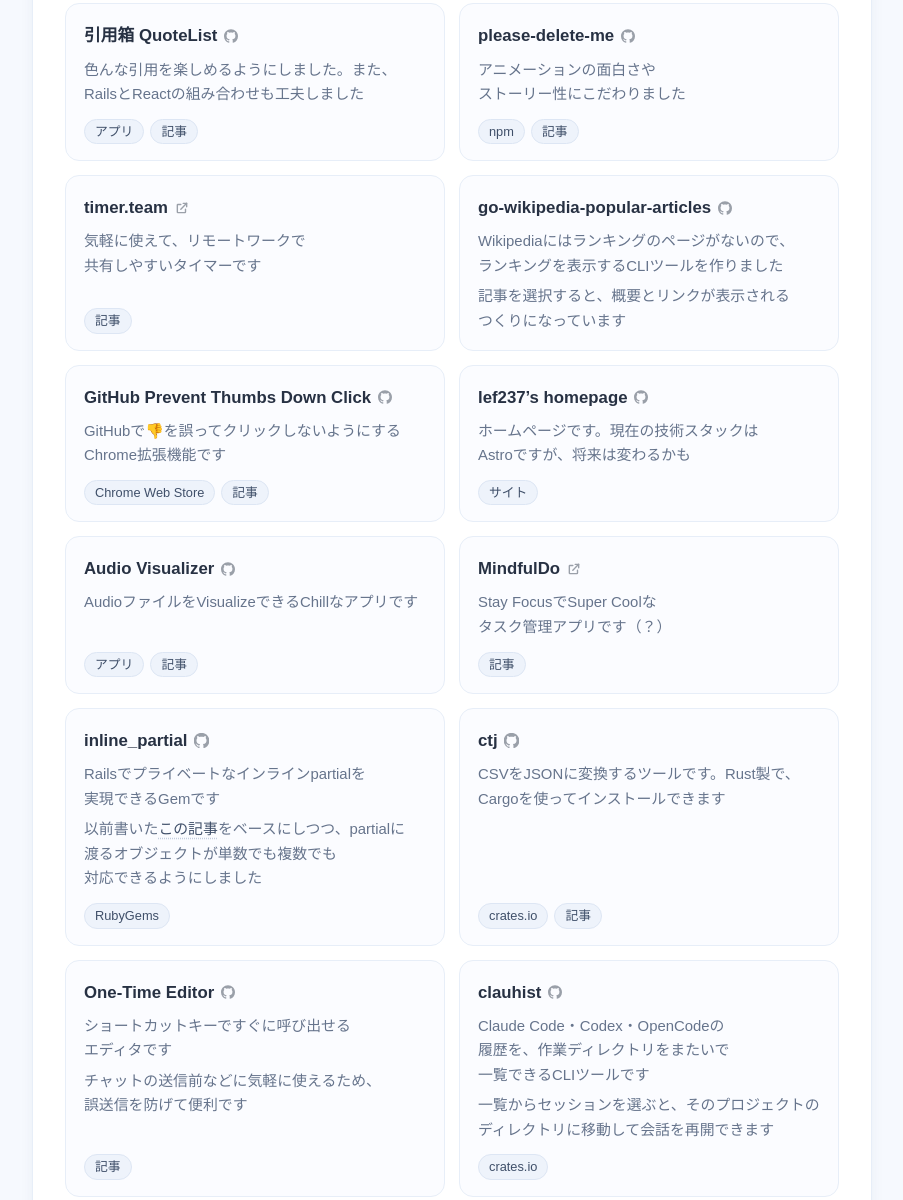
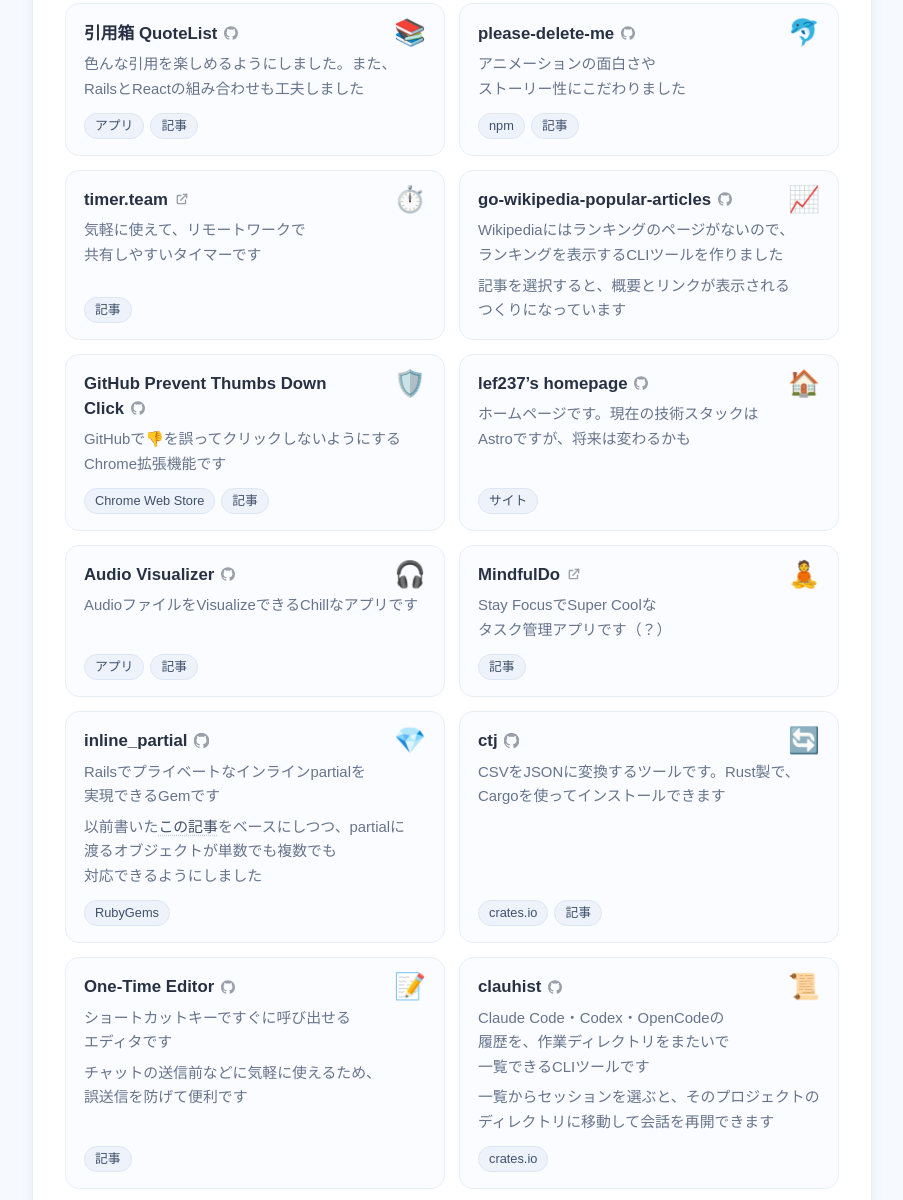
Before and after one commit to lef237/lef237.github.io, an Astro site: page /about in a window 1280 px wide. Shown: the part 836-2036 px from the top of the page, without its empty margins (188-1091 px from the left). Built offline with nearby package versions, Linux system fonts and the light colour scheme; Astro itself is replaced by a stand-in of ours.

Commit message:
Add emoji to Software cards on about page
- Write an emoji before each title in Markdown and place it at the card's top right via CSS grid

```diff
--- a/src/content/about.md
+++ b/src/content/about.md
@@ -26,65 +26,65 @@
 
 開発したアプリ・ライブラリを紹介します。公開中の作品から一部を抜粋しています。
 
-- [引用箱 QuoteList](https://github.com/lef237/quotelist)
+- 📚 [引用箱 QuoteList](https://github.com/lef237/quotelist)
   - 色んな引用を楽しめるようにしました。また、RailsとReactの組み合わせも工夫しました
   - [アプリ](https://quotelist.fly.dev/) [記事](https://lef237.hatenablog.com/entry/2023/04/16/112002)
-- [please-delete-me](https://github.com/lef237/please-delete-me)
+- 🐬 [please-delete-me](https://github.com/lef237/please-delete-me)
   - アニメーションの面白さやストーリー性にこだわりました
   - [npm](https://www.npmjs.com/package/please-delete-me) [記事](https://lef237.hatenablog.com/entry/2022/12/17/093055)
-- [timer.team](https://timer.team/)
+- ⏱️ [timer.team](https://timer.team/)
   - 気軽に使えて、リモートワークで共有しやすいタイマーです
   - [記事](https://zenn.dev/lef237/articles/8e4eb3112928d6)
-- [go-wikipedia-popular-articles](https://github.com/lef237/go-wikipedia-popular-articles)
+- 📈 [go-wikipedia-popular-articles](https://github.com/lef237/go-wikipedia-popular-articles)
   - Wikipediaにはランキングのページがないので、ランキングを表示するCLIツールを作りました
   - 記事を選択すると、概要とリンクが表示されるつくりになっています
-- [GitHub Prevent Thumbs Down Click](https://github.com/lef237/github-prevent-thumbs-down-click)
+- 🛡️ [GitHub Prevent Thumbs Down Click](https://github.com/lef237/github-prevent-thumbs-down-click)
   - GitHubで👎を誤ってクリックしないようにするChrome拡張機能です
   - [Chrome Web Store](https://chromewebstore.google.com/detail/github-prevent-thumbs-dow/nmggnnjdmonldppjempcpgkpblodkolk) [記事](https://lef237.hatenablog.com/entry/2024/04/26/113048)
-- [lef237's homepage](https://github.com/lef237/lef237.github.io)
+- 🏠 [lef237's homepage](https://github.com/lef237/lef237.github.io)
   - ホームページです。現在の技術スタックはAstroですが、将来は変わるかも
   - [サイト](https://lef237.github.io/)
-- [Audio Visualizer](https://github.com/lef237/audio-visualizer)
+- 🎧 [Audio Visualizer](https://github.com/lef237/audio-visualizer)
   - AudioファイルをVisualizeできるChillなアプリです
   - [アプリ](https://lef237.github.io/audio-visualizer/) [記事](https://lef237.hatenablog.com/entry/2024/08/05/202832)
-- [MindfulDo](https://mindfuldo.vercel.app/)
+- 🧘 [MindfulDo](https://mindfuldo.vercel.app/)
   - Stay FocusでSuper Coolなタスク管理アプリです（？）
   - [記事](https://lef237.hatenablog.com/entry/2025/01/01/213522)
-- [inline_partial](https://github.com/lef237/inline_partial)
+- 💎 [inline_partial](https://github.com/lef237/inline_partial)
   - Railsでプライベートなインラインpartialを実現できるGemです
   - 以前書いた[この記事](https://lef237.hatenablog.com/entry/2025/06/22/115045)をベースにしつつ、partialに渡るオブジェクトが単数でも複数でも対応できるようにしました
   - [RubyGems](https://rubygems.org/gems/inline_partial)
-- [ctj](https://github.com/lef237/ctj)
+- 🔄 [ctj](https://github.com/lef237/ctj)
   - CSVをJSONに変換するツールです。Rust製で、Cargoを使ってインストールできます
   - [crates.io](https://crates.io/crates/ctj) [記事](https://lef237.hatenablog.com/entry/2025/07/17/205616)
-- [One-Time Editor](https://github.com/lef237/one-time-editor)
+- 📝 [One-Time Editor](https://github.com/lef237/one-time-editor)
   - ショートカットキーですぐに呼び出せるエディタです
   - チャットの送信前などに気軽に使えるため、誤送信を防げて便利です
   - [記事](https://lef237.hatenablog.com/entry/2026/02/15/110305)
-- [clauhist](https://github.com/lef237/clauhist)
+- 📜 [clauhist](https://github.com/lef237/clauhist)
   - Claude Code・Codex・OpenCodeの履歴を、作業ディレクトリをまたいで一覧できるCLIツールです
   - 一覧からセッションを選ぶと、そのプロジェクトのディレクトリに移動して会話を再開できます
   - [crates.io](https://crates.io/crates/clauhist)
-- [Muga](https://github.com/lef237/muga)
+- 🍃 [Muga](https://github.com/lef237/muga)
   - オリジナルのプログラミング言語を作っています
   - イミュータブルを基本にしていて、シンプルで読みやすい言語を目指しています
   - [crates.io](https://crates.io/crates/muga) [紹介記事](https://lef237.hatenablog.com/entry/2026/04/19/143844) [リリース記事](https://lef237.hatenablog.com/entry/2026/04/30/184842)
-- [three-rb](https://github.com/lef237/three-rb)
+- 🧊 [three-rb](https://github.com/lef237/three-rb)
   - Rubyのコードで3Dグラフィックスを作成できるライブラリです
   - 実際にブラウザ上で動かせます。GitHub PagesやCloudflare等にデプロイも可能です
   - [Demo](https://three-rb.pages.dev/)
-- [gst](https://github.com/lef237/gst)
+- 🌿 [gst](https://github.com/lef237/gst)
   - Go言語で実装した、Gitのステータスを視覚的に表示できるTUIツールです
   - patch用のdiffを簡単にコピーできる機能もあり、便利でオススメです
   - [記事](https://lef237.hatenablog.com/entry/2026/06/05/132604)
-- [costsee](https://github.com/lef237/costsee)
+- 📊 [costsee](https://github.com/lef237/costsee)
   - Coding Agent 3種類（Codex, Claude, OpenCode）の利用制限をまとめて確認できるツールです
   - ターミナルに表示できて、自動で使用量が更新されるため便利です
   - [crates.io](https://crates.io/crates/costsee)
-- [agent-sync](https://github.com/lef237/agent-sync)
+- 🔗 [agent-sync](https://github.com/lef237/agent-sync)
   - Codex 用に配置した `AGENTS.md` や `.agents/skills/*` を、ワンコマンドで Claude Code にも適用する同期ツールです
   - dry-runの機能もあり、安全に使いつつ手間を省けます
-- [Vim Drill](https://github.com/lef237/vim-drill)
+- ⌨️ [Vim Drill](https://github.com/lef237/vim-drill)
   - Vimのコマンドを1問ずつ練習できるブラウザアプリです
   - ブラウザ上のVimエディタでテキストを編集して、お題の状態にできればクリアです。キーボードだけで操作できます
   - [アプリ](https://vim-drill.lef237.workers.dev)
--- a/src/pages/about.astro
+++ b/src/pages/about.astro
@@ -232,9 +232,17 @@
 		gap: 14px;
 	}
 
+	/*
+	 * カード内は2列のグリッド。タイトル(a)と説明(ul)の位置を明示すると、
+	 * Markdownでタイトルの前に書いた絵文字（テキスト）は残りの右上のセルに自動配置される
+	 */
 	.prose > :global(h2#software + p + ul) > :global(li) {
-		display: flex;
-		flex-direction: column;
+		display: grid;
+		grid-template-columns: 1fr auto;
+		grid-template-rows: auto 1fr;
+		column-gap: 12px;
+		font-size: 1.6rem;
+		line-height: 1;
 		margin: 0;
 		padding: 16px 18px;
 		background: #fbfcff;
@@ -256,6 +264,10 @@
 
 	/* タイトルは下線なしの太字。hover時だけ下線を出す */
 	.prose > :global(h2#software + p + ul) > :global(li) > :global(a) {
+		grid-row: 1;
+		grid-column: 1;
+		align-self: center;
+		line-height: 1.5;
 		text-decoration-color: transparent;
 	}
 
@@ -287,9 +299,10 @@
 	}
 
 	.prose > :global(h2#software + p + ul) > :global(li) > :global(ul) {
+		grid-row: 2;
+		grid-column: 1 / -1;
 		display: flex;
 		flex-direction: column;
-		flex: 1;
 		margin-top: 6px;
 	}
 
```
